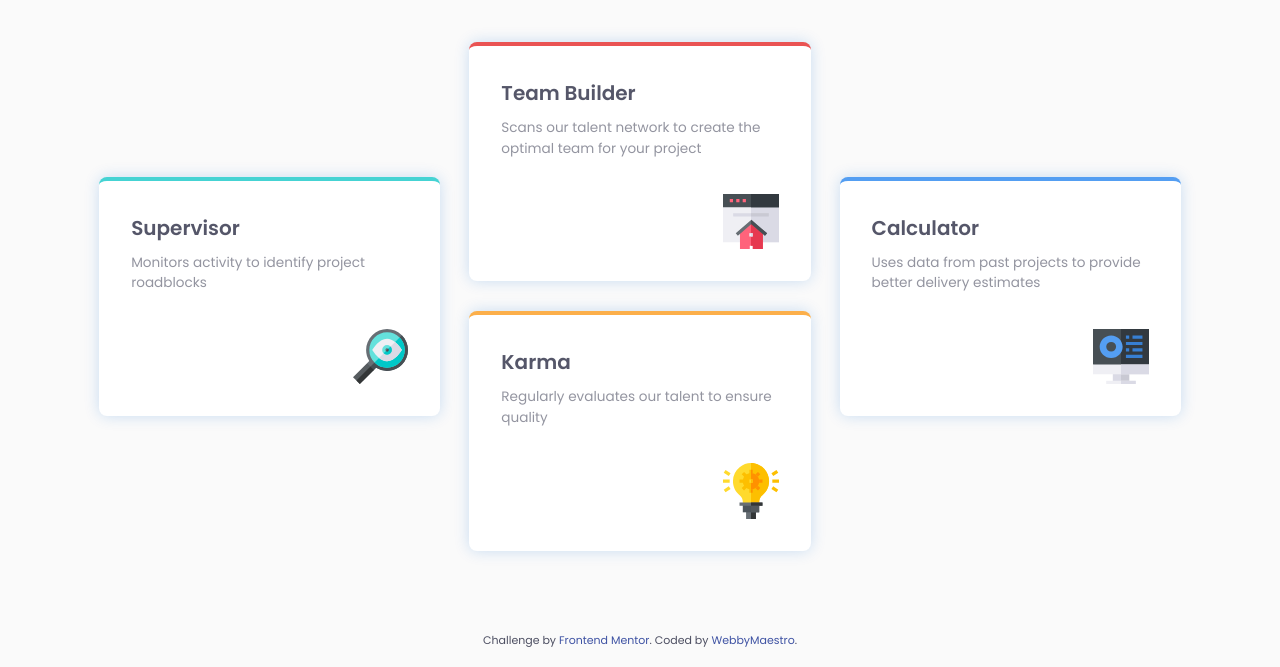
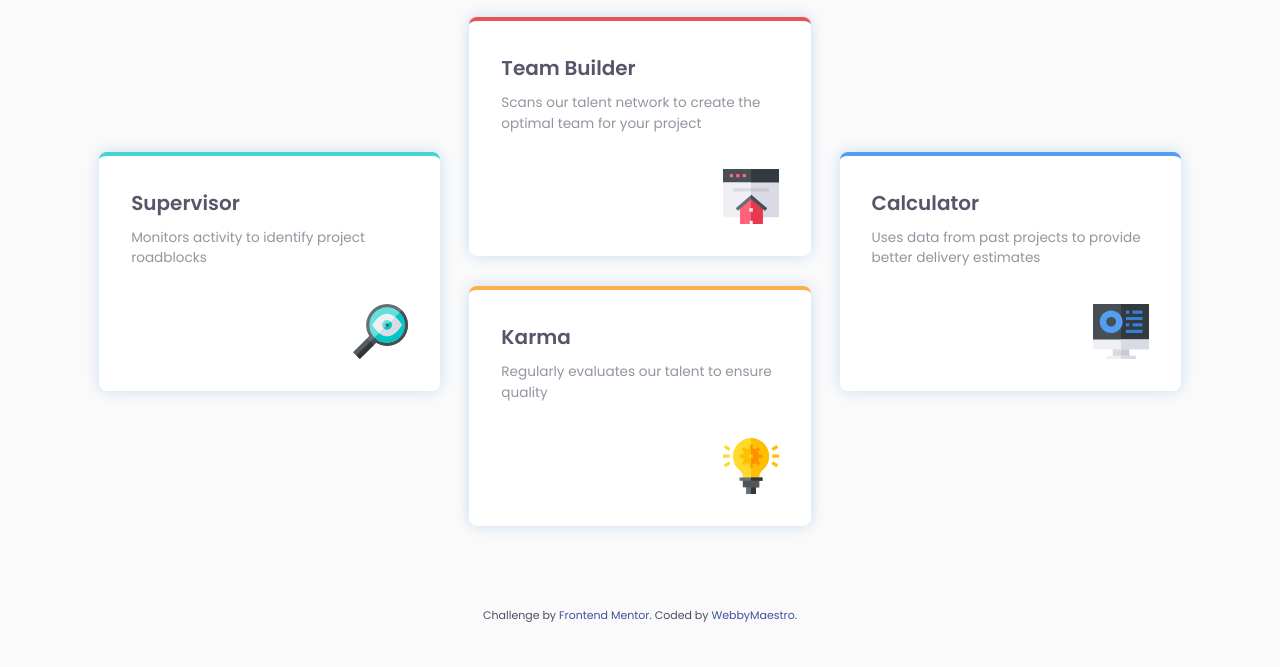
Before and after one commit to webbymaestro/FrontendMentor-Four-Card-Feature-Section, a plain HTML site: page index.html in a window 1280 px wide. Shown: the part 260-927 px from the top of the page. After the commit the page ends 902 px from the top, so only its background shows below. Drawn offline with Linux system fonts and the light colour scheme.

Commit message:
Update main.css

```diff
--- a/css/main.css
+++ b/css/main.css
@@ -19,7 +19,7 @@ body {
     display: grid;
     place-items: center;
     background: var(--body);
-    margin-top: 75px;
+    margin-top: 50px;
 }
 
 b{
@@ -89,6 +89,7 @@ b{
 
 .card-description {
     font-size: 0.85rem;
+    font-weight: 400;
     opacity: 0.6;
     margin: 10px 0 35px;
     text-align: left;
```
